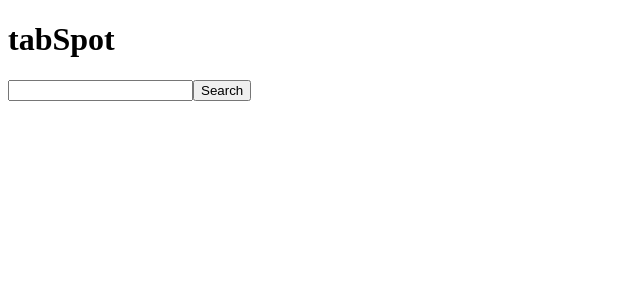
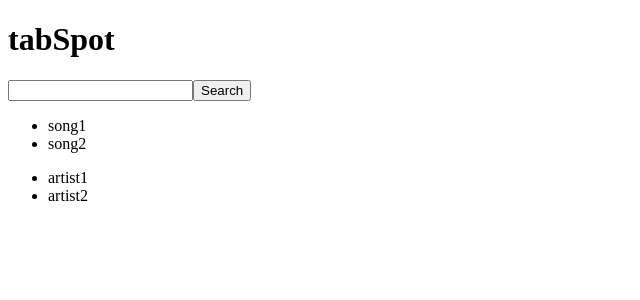
Before and after one commit to timhedge/tabSpot, a Next.js app: page / in a window 1280 px wide. Shown: the top 300 px of the page, without its empty margins (0-640 px from the left). Built offline with nearby package versions, Linux system fonts and the light colour scheme.

Commit message:
add basic render with static data and api route

```diff
--- a/components/app.js
+++ b/components/app.js
@@ -1,9 +1,16 @@
 import Search from './search.js';
+import List from './list.js';
+import tastediveApiKey from '../apiKeys/tastediveApiKey.js';
+import axios from 'axios';
 
 class App extends React.Component {
   state = {
     currentText: '',
-    currentSearchQuery: ''
+    currentSearchQuery: '',
+    tabsSearchResults: [{ songName: 'song1' }, { songName: 'song2' }],
+    suggestionsResults: [{ artistName: 'artist1' }, { artistName: 'artist2' }],
+    tabsList: true,
+    suggestionsList: true
   }
 
   handleChange = this.handleChange.bind(this);
@@ -19,13 +26,34 @@ class App extends React.Component {
   handleSearchClick() {
     this.setState({
       currentSearchQuery: this.state.currentText
+    }, () => {
+      this.getTastediveData();
     });
+  }
+
+  getTastediveData() {
+    axios.get(`https://tastedive.com/api/similar?`, {
+      params: {
+        q: this.state.currentSearchQuery,
+        info: 1,
+        limit: 5,
+        k: tastediveApiKey
+      }
+    })
+    .then((result) => {
+      console.log(result.data);
+    })
+    .catch((error) => {
+      console.log(error);
+    })
   }
 
   render() {
     return (
       <div>
         <Search handleChange={this.handleChange} handleSearchClick={this.handleSearchClick}/>
+        <List tabsList={this.state.tabsList} tabsSearchResults={this.state.tabsSearchResults}/>
+        <List suggestionsList={this.state.suggestionsList} suggestionsResults={this.state.suggestionsResults}/>
       </div>
     )
   }
--- /dev/null
+++ b/components/list.js
@@ -0,0 +1,13 @@
+import ListEntry from './listEntry.js';
+
+const List = (props) => {
+  return (
+    <div>
+      <ul>
+        <ListEntry entries={props.tabsList ? props.tabsSearchResults : props.suggestionsResults}/>
+      </ul>
+    </div>
+  )
+}
+
+export default List;
--- /dev/null
+++ b/components/listEntry.js
@@ -0,0 +1,11 @@
+const ListEntry = (props) => {
+    return (
+      <>
+        {props.entries.map(entry =>
+            <li>{entry.songName ? entry.songName : entry.artistName}</li>
+        )}
+      </>
+    )
+}
+
+export default ListEntry;
--- a/package.json
+++ b/package.json
@@ -11,6 +11,7 @@
   "author": "",
   "license": "ISC",
   "dependencies": {
+    "axios": "^0.19.2",
     "next": "^9.4.4",
     "react": "^16.13.1",
     "react-dom": "^16.13.1"
```
Also changed, not shown: components/tabList.js (deleted), 1 other file (tests, documents, lock files or other folders).
